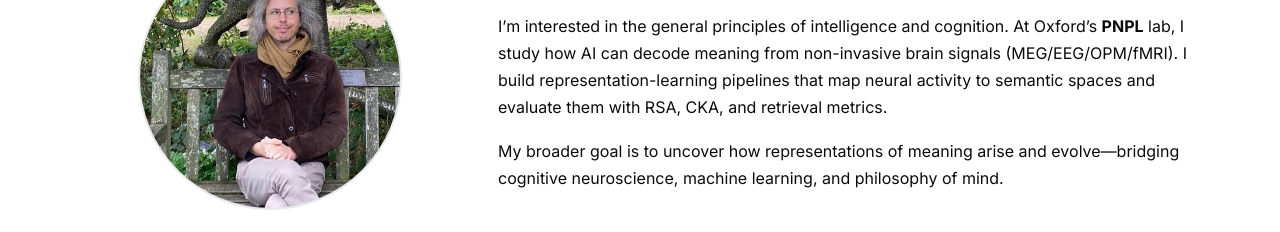
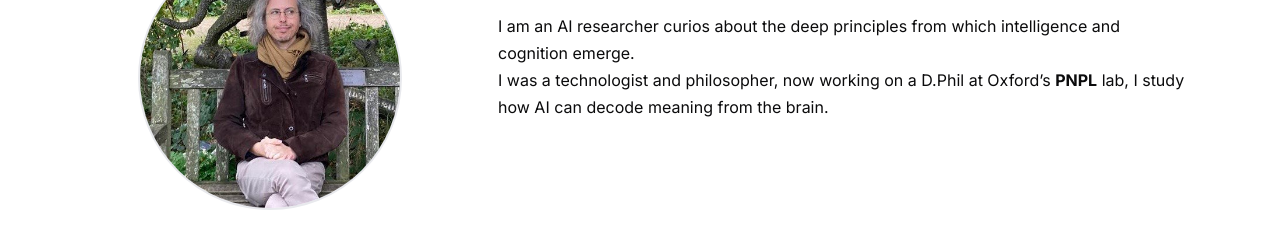
Before and after one commit to GIladland/giladland.github.io, a plain HTML site: page index.html in a window 1280 px wide. Shown: the part 198-430 px from the top of the page. Drawn offline with Linux system fonts and the light colour scheme.

Commit message:
Update index.html

```diff
--- a/index.html
+++ b/index.html
@@ -92,9 +92,7 @@
       </div>
       <div class="right">
         <h2>About me</h2>
-        <p>I’m interested in the general principles of intelligence and cognition. At Oxford’s <strong>PNPL</strong> lab, I study how AI can decode meaning from non-invasive brain signals (MEG/EEG/OPM/fMRI). I build representation-learning pipelines that map neural activity to semantic spaces and evaluate them with RSA, CKA, and retrieval metrics.</p>
-        <p>My broader goal is to uncover how representations of meaning arise and evolve—bridging cognitive neuroscience, machine learning, and philosophy of mind.</p>
-      </div>
+        I am an AI researcher curios about the deep principles from which intelligence and cognition emerge.<br> I was a technologist and philosopher, now working on a D.Phil at Oxford’s  <strong>PNPL</strong> lab, I study how AI can decode meaning from the brain.      </div>
     </section>
 
     <section id="work" class="two-col">
```
